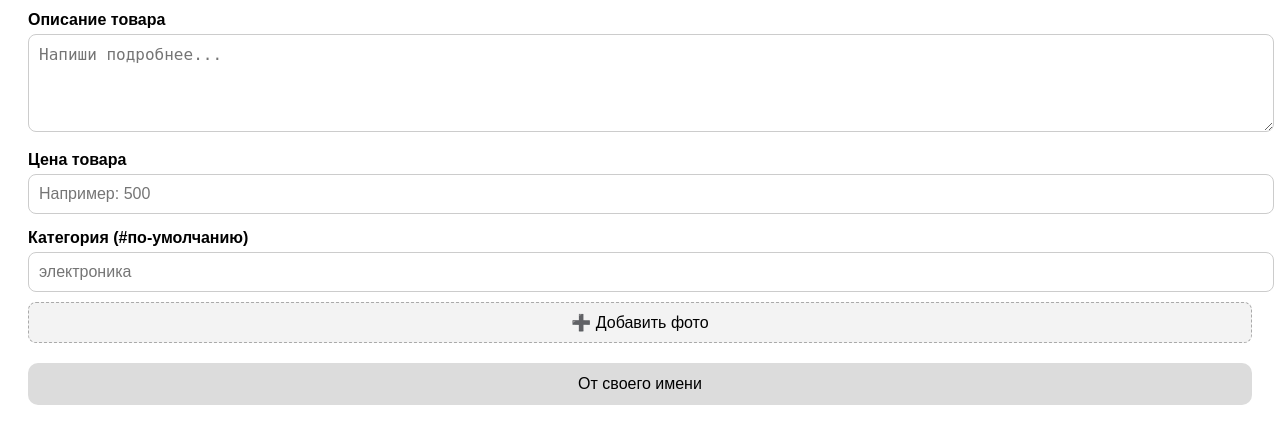
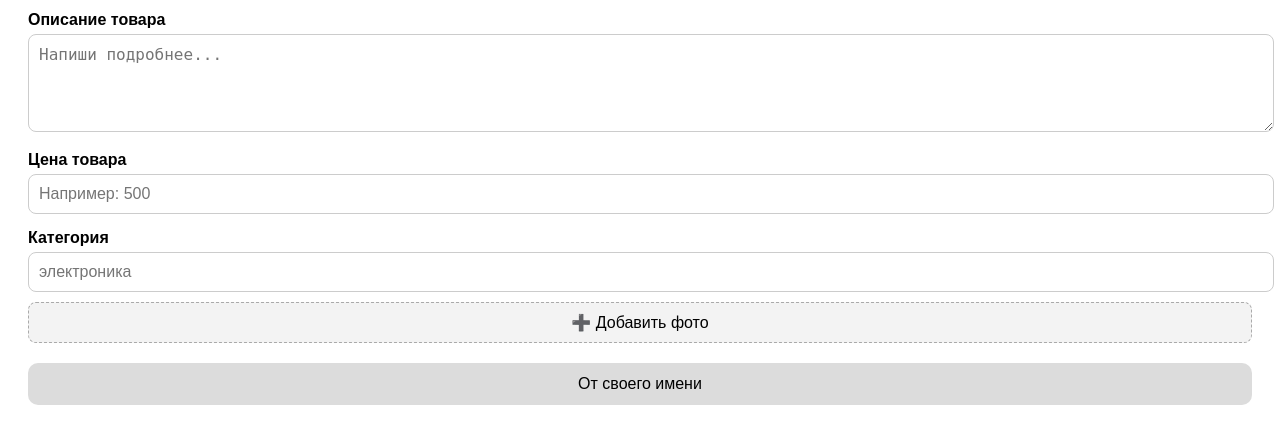
Before and after one commit to vecherniy/adsavik1, a Flask app: template templates/form.html in a window 1280 px wide. Shown: the part 322-743 px from the top of the page. Run offline with Flask 3, Linux system fonts and the light colour scheme; the template is opened without the code that fills it, so the values that code supplies are empty; some libraries are stand-ins or nearby versions.

Commit message:
Update form.html

```diff
--- a/templates/form.html
+++ b/templates/form.html
@@ -107,7 +107,7 @@
   <label>Цена товара</label>
   <input type="number" id="price" placeholder="Например: 500" />
 
-  <label>Категория (#по-умолчанию)</label>
+  <label>Категория</label>
   <input type="text" id="category" placeholder="электроника" oninput="prependHash(this)" />
 
   <div id="add-photo" onclick="handlePhotoUpload()">➕ Добавить фото</div>
```
